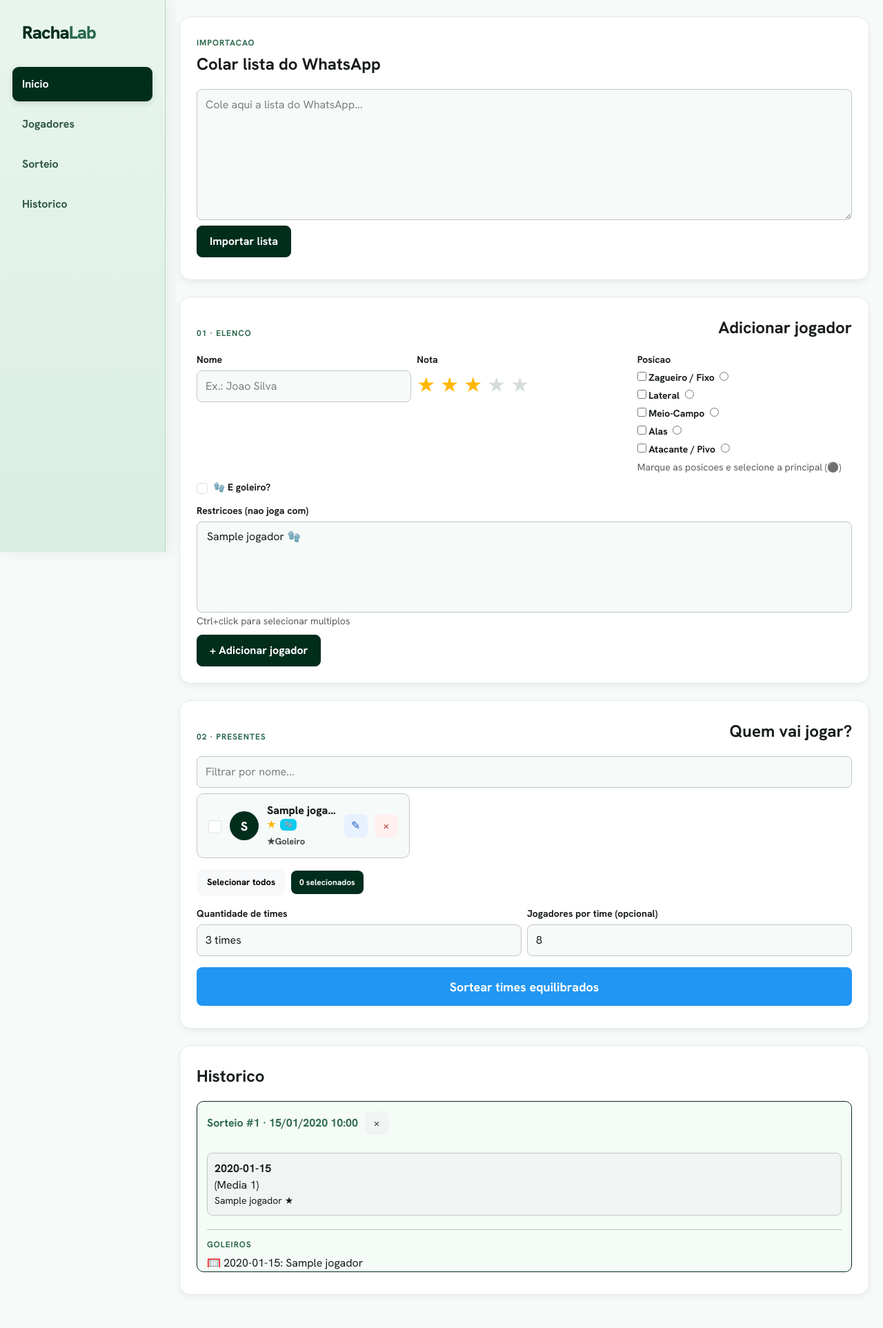
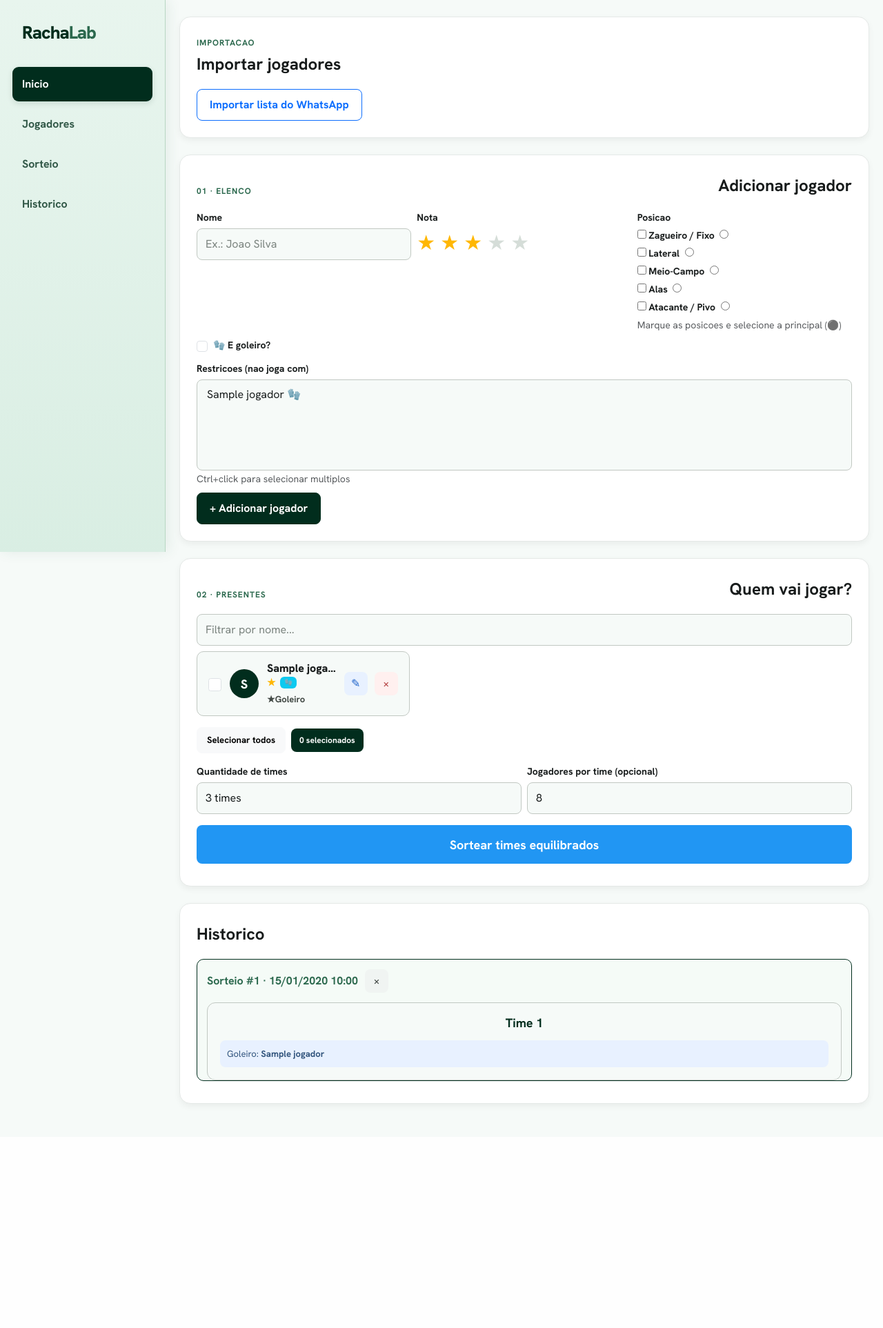
Before and after one commit to Dvfreii/racha-sorteador, a Flask app: page / in a window 1280 px wide, after a click that opens the changed part. Shown: the whole page at 69% size. After the commit the page ends 1605 px from the top, so only its background shows below. Run offline with Flask 3, Linux system fonts and the light colour scheme; tables that the repository leaves empty hold one stand-in row (values such as "Sample post").

Commit message:
refator: formato limpo WhatsApp + colunas + modal importacao

```diff
--- a/static/js/components/historico-panel.js
+++ b/static/js/components/historico-panel.js
@@ -1,5 +1,4 @@
 import { qs } from '../utils/dom.js';
-import { estrelas } from '../utils/format.js';
 import { getHistorico, deleteSorteio } from '../api/sorteios.js';
 
 function esc(str) {
@@ -27,18 +26,21 @@
       const data = d.toLocaleDateString('pt-BR') + ' ' + d.toLocaleTimeString('pt-BR', { hour: '2-digit', minute: '2-digit' });
       html += `<details class="history-item">`;
       html += `<summary>Sorteio #${s.id} \u00B7 ${data} <button class="btn-del-sorteio icon-button" data-id="${s.id}" title="Excluir">\u00D7</button></summary>`;
-      html += '<div class="history-teams">';
-      for (const [nome, jogadores] of Object.entries(s.times)) {
-        html += `<div><strong>${nome}</strong> (Media ${s.medias[nome]})<small>`;
-        html += jogadores.map(j => `${esc(j.nome)} ${estrelas(j.nota)}`).join(', ');
-        html += '</small></div>';
-      }
-      html += '</div>';
-      html += '<div class="history-goalies">';
-      const goleiros = Object.entries(s.goleiros || {});
-      if (goleiros.length) {
-        html += '<strong>Goleiros</strong><div class="history-goalies-list">';
-        html += goleiros.map(([time, nome]) => `\uD83E\uDD45 ${time}: ${nome}`).join(', ');
+      html += '<div class="team-columns">';
+      const nomes = Object.keys(s.times);
+      for (let i = 0; i < nomes.length; i++) {
+        const nome = nomes[i];
+        const jogadores = s.times[nome];
+        const g = (s.goleiros || {})[nome];
+        html += `<div class="team-col">`;
+        html += `<h3 class="team-col-title">Time ${i + 1}</h3>`;
+        html += '<ul class="team-col-list">';
+        for (const j of jogadores) {
+          if (g && j.nome === g) continue;
+          html += `<li>${esc(j.nome)}</li>`;
+        }
+        html += '</ul>';
+        if (g) html += `<div class="goalie-note">Goleiro: <strong>${esc(g)}</strong></div>`;
         html += '</div>';
       }
       html += '</div></details>';
--- a/static/js/components/resultado-panel.js
+++ b/static/js/components/resultado-panel.js
@@ -1,5 +1,4 @@
 import { qs } from '../utils/dom.js';
-import { estrelas, iconePosicao } from '../utils/format.js';
 import { salvarSorteio } from '../api/sorteios.js';
 import state from '../state.js';
 
@@ -12,30 +11,34 @@
 export function renderResultadoPanel(container, resultado) {
   if (!resultado) { container.innerHTML = ''; return; }
 
-  const { times, goleiros, medias } = resultado;
+  const { times, goleiros } = resultado;
 
   let html = '<section class="results mt-4">';
   html += '<div class="panel-heading"><div><span class="section-kicker">RESULTADO</span><h2>Times sorteados</h2></div></div>';
-  html += '<div class="row g-3">';
+  html += '<div class="team-columns">';
 
-  for (const [nome, jogadores] of Object.entries(times)) {
-    const media = medias[nome];
+  const nomes = Object.keys(times);
+  for (let i = 0; i < nomes.length; i++) {
+    const nome = nomes[i];
+    const jogadores = times[nome];
     const goleiro = goleiros[nome];
-    html += `<div class="col-12 col-md-4"><div class="team">`;
-    html += `<div class="team-title"><h3>${nome}</h3><span>${media} \u2605</span></div><ol>`;
+    html += `<div class="team-col">`;
+    html += `<h3 class="team-col-title">Time ${i + 1}</h3>`;
+    html += '<ul class="team-col-list">';
     for (const j of jogadores) {
       if (j.is_goleiro) continue;
-      html += `<li><span>${iconePosicao(j)} ${esc(j.nome)}</span><small>${estrelas(j.nota)}</small></li>`;
+      if (goleiro && j.nome === goleiro.nome) continue;
+      html += `<li>${esc(j.nome)}</li>`;
     }
-    html += `</ol>`;
-    html += `<div class="goalie-note">\uD83E\uDD45 Goleiro: <strong>${goleiro ? esc(goleiro.nome) : 'Improvisado'}</strong></div>`;
-    html += `</div></div>`;
+    html += '</ul>';
+    html += `<div class="goalie-note">Goleiro: <strong>${goleiro ? esc(goleiro.nome) : 'Improvisado'}</strong></div>`;
+    html += '</div>';
   }
 
   html += '</div>';
   html += '<div class="d-flex gap-2 mt-3">';
   html += '<button id="btn-salvar" class="btn btn-outline-primary">Salvar no historico</button>';
-  html += '<button id="btn-copiar" class="btn btn-primary">\uD83D\uDCCB Copiar para WhatsApp</button>';
+  html += '<button id="btn-copiar" class="btn btn-primary">Copiar para WhatsApp</button>';
   html += '</div>';
   html += '</section>';
 
--- a/static/js/components/sorteador-panel.js
+++ b/static/js/components/sorteador-panel.js
@@ -11,13 +11,13 @@
       <span id="contador" class="count-badge">${selectedCount} selecionados</span>
     </div>
     <div class="draw-options row g-2 mt-2">
-      <div class="col-6">
+      <div class="col-12 col-sm-6">
         <label>Quantidade de times</label>
         <select id="team-count" class="form-select">
           ${[2,3,4,5,6,7,8].map(n => `<option value="${n}" ${n === 3 ? 'selected' : ''}>${n} times</option>`).join('')}
         </select>
       </div>
-      <div class="col-6">
+      <div class="col-12 col-sm-6">
         <label>Jogadores por time (opcional)</label>
         <input id="por-time" class="form-control" placeholder="Ex.: 8" value="8">
       </div>
--- a/static/js/components/whatsapp-preview.js
+++ b/static/js/components/whatsapp-preview.js
@@ -7,7 +7,7 @@
       <div class="modal-dialog modal-lg">
         <div class="modal-content">
           <div class="modal-header">
-            <h5>\uD83D\uDCCB Copiar para WhatsApp</h5>
+            <h5>Copiar para WhatsApp</h5>
             <button class="btn-close" data-bs-dismiss="modal"></button>
           </div>
           <div class="modal-body">
--- a/static/style.css
+++ b/static/style.css
@@ -63,6 +63,11 @@
 .team li{padding:7px 0;border-bottom:1px dashed var(--outline);font-size:14px}
 .team li small{float:right;color:var(--muted)}
 .goalie-note{margin-top:14px;border-radius:8px;background:#e8f1ff;color:#31547c;padding:10px;font-size:13px}
+.team-columns{display:grid;grid-template-columns:repeat(auto-fit,minmax(200px,1fr));gap:16px}
+.team-col{background:var(--bg);border:1px solid var(--outline);border-radius:12px;padding:18px}
+.team-col-title{font-size:18px;color:var(--primary);margin:0 0 12px;font-weight:700;text-align:center}
+.team-col-list{list-style:none;margin:0;padding:0}
+.team-col-list li{padding:7px 0;border-bottom:1px dashed var(--outline);font-size:14px}
 .history-item{background:var(--surface);border:1px solid transparent;border-radius:10px;margin:8px 0;padding:0 14px}
 .history-item summary{list-style:none;cursor:pointer;font-weight:700;display:flex;align-items:center;gap:10px;padding:14px 0}
 .history-item summary::-webkit-details-marker{display:none}
--- a/templates/index.html
+++ b/templates/index.html
@@ -21,10 +21,8 @@
     <div id="flash-area"></div>
 
     <section class="panel mb-4 import-panel" id="importacao">
-      <div class="panel-heading"><div><span class="section-kicker">IMPORTACAO</span><h2>Colar lista do WhatsApp</h2></div></div>
-      <textarea id="import-textarea" class="form-control" rows="7" placeholder="Cole aqui a lista do WhatsApp..."></textarea>
-      <button id="btn-importar" class="btn btn-primary mt-2">Importar lista</button>
-      <div id="import-result" class="mt-2"></div>
+      <div class="panel-heading"><div><span class="section-kicker">IMPORTACAO</span><h2>Importar jogadores</h2></div></div>
+      <button id="btn-open-import" class="btn btn-outline-primary" data-bs-toggle="modal" data-bs-target="#import-modal">Importar lista do WhatsApp</button>
     </section>
 
     <section class="panel mb-4" id="elenco">
@@ -61,6 +59,24 @@
   </div>
 </div>
 
+<div class="modal fade" id="import-modal" tabindex="-1">
+  <div class="modal-dialog modal-lg">
+    <div class="modal-content">
+      <div class="modal-header">
+        <h5>Importar lista do WhatsApp</h5>
+        <button class="btn-close" data-bs-dismiss="modal"></button>
+      </div>
+      <div class="modal-body">
+        <textarea id="import-textarea" class="form-control" rows="10" placeholder="Cole aqui a lista do WhatsApp..."></textarea>
+        <div id="import-result" class="mt-2"></div>
+      </div>
+      <div class="modal-footer">
+        <button id="btn-importar" class="btn btn-primary">Importar</button>
+      </div>
+    </div>
+  </div>
+</div>
+
 <script src="https://cdn.jsdelivr.net/npm/bootstrap@5.3.3/dist/js/bootstrap.bundle.min.js"></script>
 <script type="module" src="{{ url_for('static', filename='js/app.js') }}"></script>
 </body>
```
Also changed, not shown: backend/services/whatsapp_formatter.py (+35 -39 lines), tests/test_api.py (+1 -1 lines), tests/test_whatsapp.py (+11 -8 lines).
